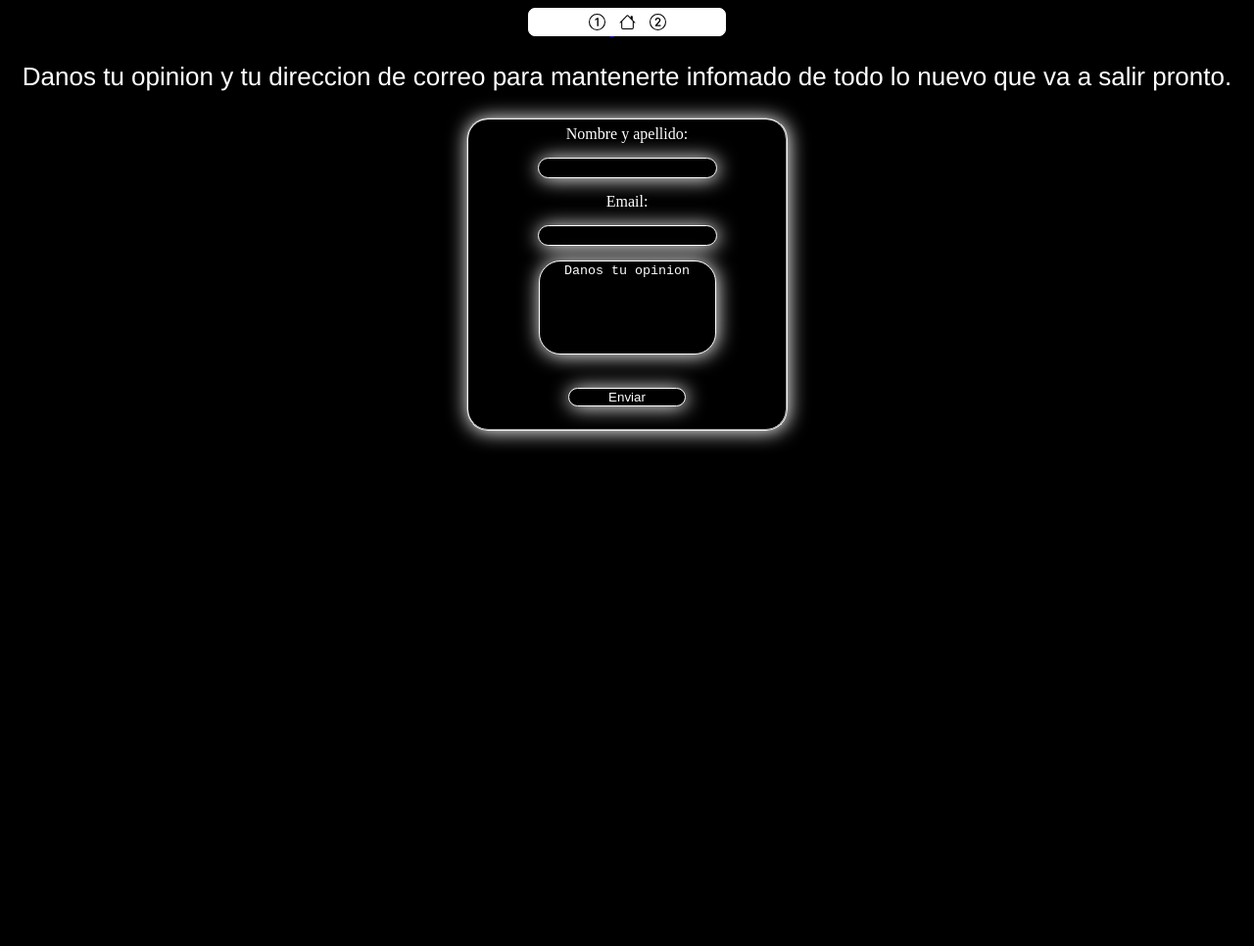
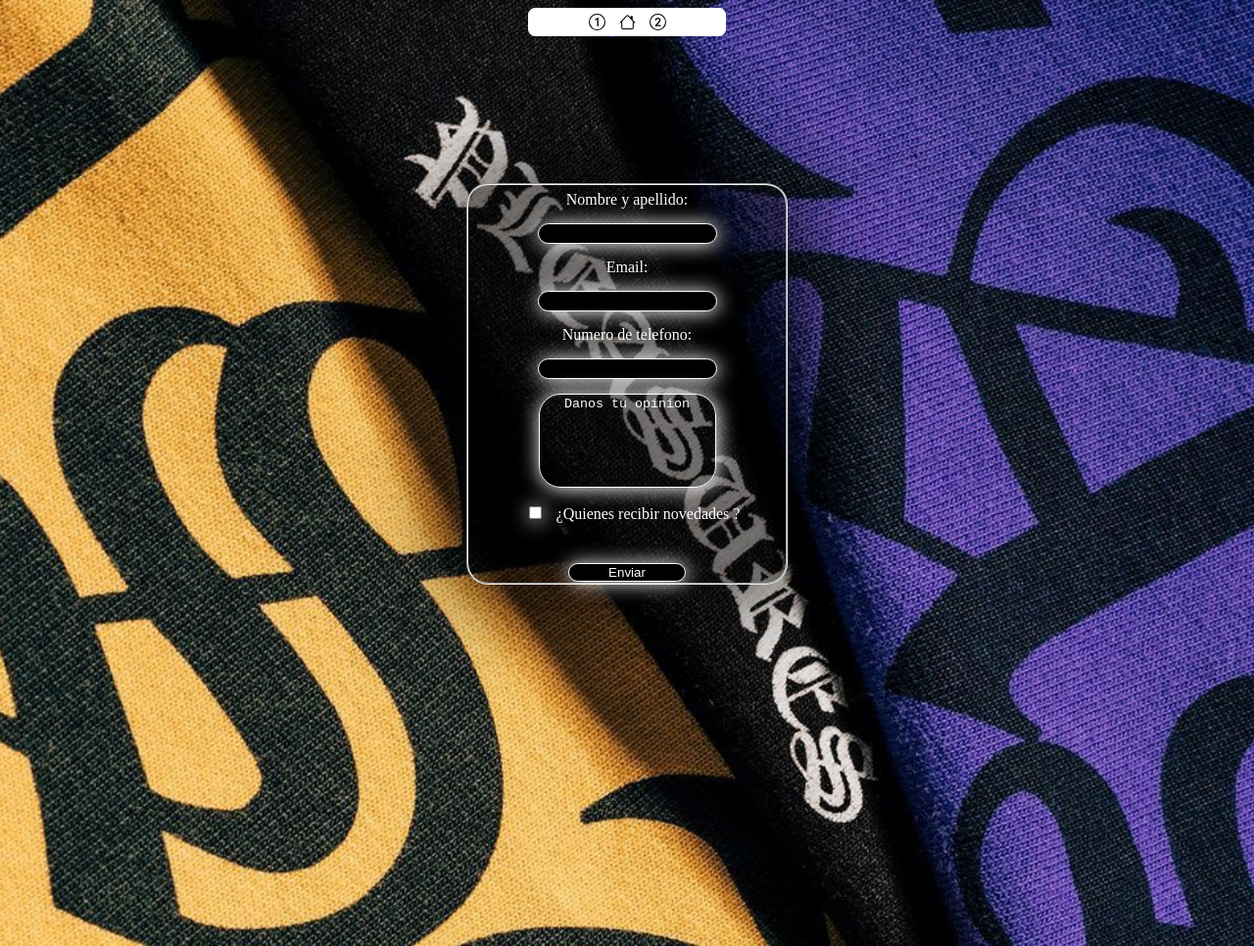
Before and after one commit to Nico-ceo/TrabajoPracticoIntegrador-Web, a plain HTML site: page CONTACTO/index.html in a window 1280 px wide. Shown: the whole page at 98% size. Before the commit the page ends 800 px from the top, so only its background shows below. Drawn offline with Linux system fonts and the light colour scheme.

Commit message:
Cambios en formulario (Contacto)

```diff
--- a/CONTACTO/index.css
+++ b/CONTACTO/index.css
@@ -1,5 +1,13 @@
 body {
-    background-color: rgb(0, 0, 0);
+
+    background-image: url(../inconos/descarga\ \(11\).jpeg);
+    background-repeat: no-repeat;
+    background-size: cover;
+    background-position: center;
+    height: 950px;
+
+
+
 }
 
 #islacontacto {
@@ -31,11 +39,12 @@ p {
 
 fieldset {
     width: 300px;
-    height: 300px;
+    height: 390px;
     margin: auto;
     text-align: center;
-    box-shadow: 1px 1px 20px white;
+    box-shadow: 1px 1px 100px rgb(3, 3, 3);
     border-radius: 22px;
+    background: rgba(0, 0, 0, 0.5);
 
 }
 
@@ -47,10 +56,13 @@ input {
 
 
 
+
 }
 
 form {
     color: white;
+    margin-top: 150px;
+
 
 }
 
@@ -71,6 +83,7 @@ textarea {
     resize: none;
     height: 90px;
     box-shadow: 1px 1px 20px white;
+    background: transparent;
 }
 
 button {
--- a/CONTACTO/index.html
+++ b/CONTACTO/index.html
@@ -19,21 +19,27 @@
 </div>
 
 <body>
-    <p>
-        Danos tu opinion y tu direccion de correo para mantenerte infomado de todo lo nuevo que va a salir pronto.
-    </p>
+
+
+    <p id="imagendeformulario"></p>
+
     <form action="">
         <fieldset>
 
             <label for="">Nombre y apellido:</label><br>
-            <input type="text"><br>
+            <input type="text" required minlength="8"><br>
 
 
             <label for="">Email:</label><br>
-            <input type="email" name="" id=""><br>
+            <input type="email" name="" id="" required><br>
+
+            <label for="">Numero de telefono:</label><br>
+            <input type="number" name="" id="" required pattern="\+54\s?[0-9]{2}\s?[0-9]{4}-[0-9]{4}"><br>
 
 
             <textarea name="contenido" id="">Danos tu opinion</textarea><br>
+
+            <input type="checkbox">¿Quienes recibir novedades ?
             <div>
                 <button type="submit" onclick="alert('Gracias por registrate')">Enviar</button>
             </div>
--- a/Estilo de la pagina home/index.css
+++ b/Estilo de la pagina home/index.css
@@ -33,7 +33,7 @@ body {
 
 }
 
-
+/*falta agregar un position: fixed; es opcional */
 .isla {
 
     border: 1px solid rgb(255, 255, 255);
@@ -51,7 +51,7 @@ body {
 
 }
 
-/*falta agregar un position: fixed; es opcional */
+
 img {
     margin: 5px;
     width: 17px;
```
Also changed, not shown: index.html (+9 -13 lines), inconos/68+ Tony Montana Wallpapers _ Free download _ Best Collection.jpeg (added), inconos/descarga (11).jpeg (added).
